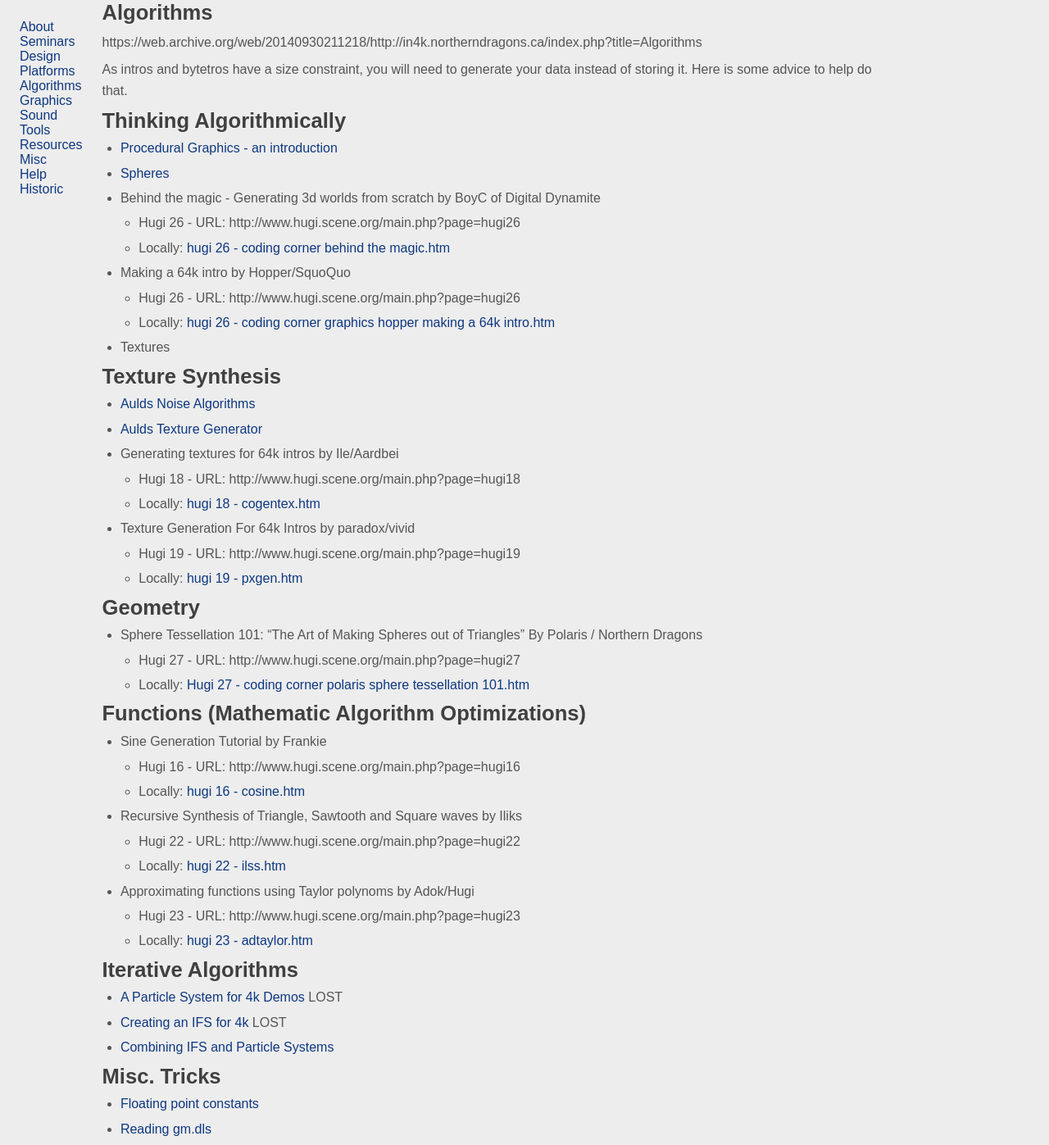
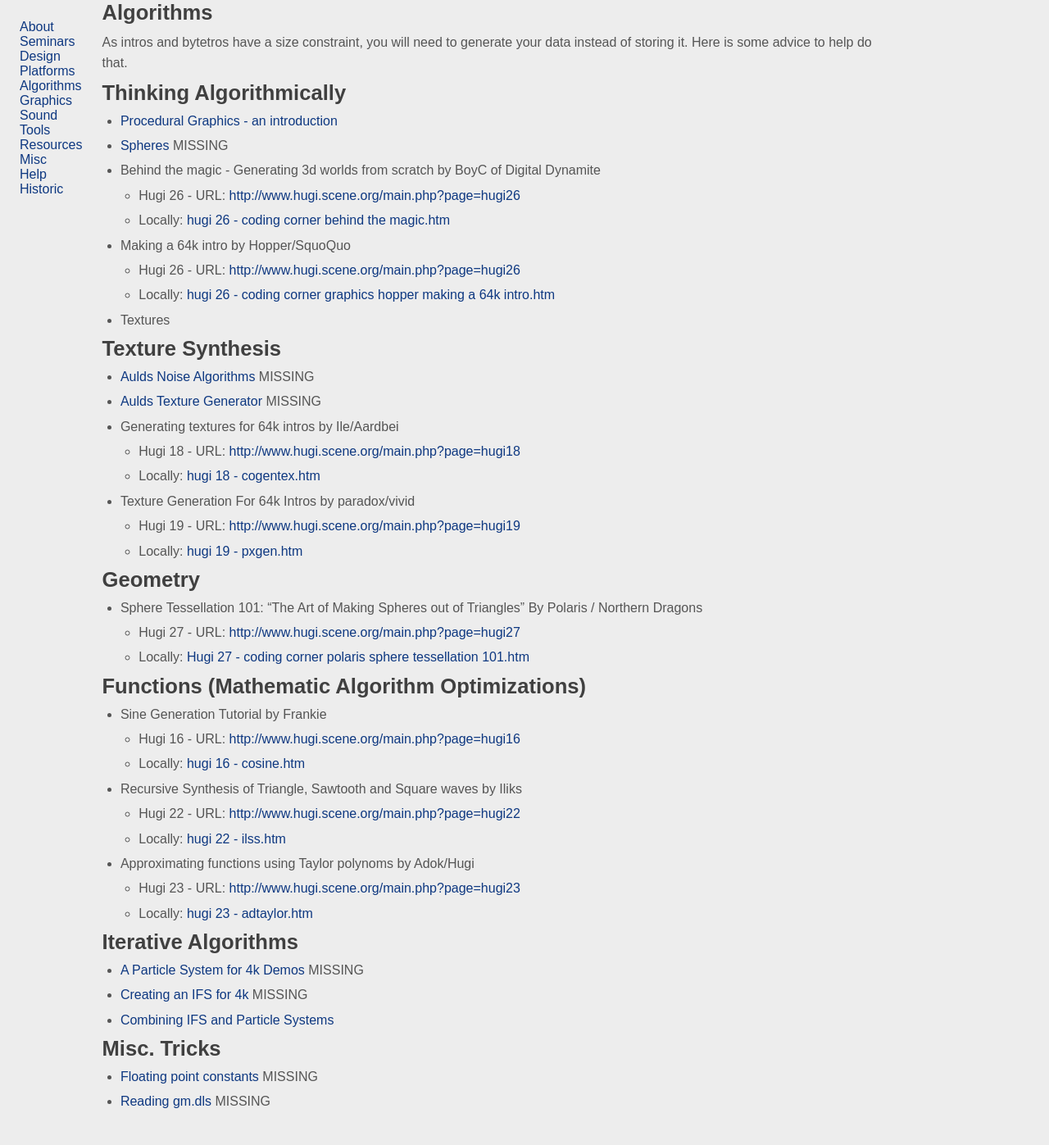
Before and after one commit to in4k/in4k.github.io, a Jekyll site: the page built from wiki/algorithms.markdown, in a window 1280 px wide. Shown: the whole page at 82% size. Built offline with Jekyll 4.4.1, drawn with Linux system fonts in a browser that asks for light colours; some web fonts are replaced; after the commit the page ends 1364 px from its top, so only the background shows below that.

Commit message:
Update algorithms.markdown

```diff
--- a/wiki/algorithms.markdown
+++ b/wiki/algorithms.markdown
@@ -2,8 +2,6 @@
 title: "Algorithms"
 layout: "wiki-page"
 ---
-
-https://web.archive.org/web/20140930211218/http://in4k.northerndragons.ca/index.php?title=Algorithms
 
 As intros and bytetros have a size constraint, you will need to generate your data instead of storing it.
 Here is some advice to help do that.
@@ -11,46 +9,46 @@ Here is some advice to help do that.
 # Thinking Algorithmically
 
 * [Procedural Graphics - an introduction](procedural-graphics-an-introduction)
-* [Spheres](spheres)
+* [Spheres](spheres) MISSING
 * Behind the magic - Generating 3d worlds from scratch by BoyC of Digital Dynamite
-    * Hugi 26 - URL: http://www.hugi.scene.org/main.php?page=hugi26
-    * Locally: [hugi 26 - coding corner behind the magic.htm]()
+    * Hugi 26 - URL: [http://www.hugi.scene.org/main.php?page=hugi26](http://www.hugi.scene.org/main.php?page=hugi26)
+    * Locally: [hugi 26 - coding corner behind the magic.htm](http://in4k.untergrund.net/html_articles/hugi 26 - coding corner behind the magic.htm)
 * Making a 64k intro by Hopper/SquoQuo
-    * Hugi 26 - URL: http://www.hugi.scene.org/main.php?page=hugi26
-    * Locally: [hugi 26 - coding corner graphics hopper making a 64k intro.htm]()
+    * Hugi 26 - URL: [http://www.hugi.scene.org/main.php?page=hugi26](http://www.hugi.scene.org/main.php?page=hugi26)
+    * Locally: [hugi 26 - coding corner graphics hopper making a 64k intro.htm](http://in4k.untergrund.net/html_articles/hugi 26 - coding corner graphics hopper making a 64k intro.htm)
 * Textures
 
 # Texture Synthesis
-* [Aulds Noise Algorithms](aulds-noise-algorithms)
-* [Aulds Texture Generator](aulds-texture-generator)
+* [Aulds Noise Algorithms](aulds-noise-algorithms) MISSING
+* [Aulds Texture Generator](aulds-texture-generator) MISSING
 * Generating textures for 64k intros by Ile/Aardbei
-    * Hugi 18 - URL: http://www.hugi.scene.org/main.php?page=hugi18
-    * Locally: [hugi 18 - cogentex.htm]()
+    * Hugi 18 - URL: [http://www.hugi.scene.org/main.php?page=hugi18](http://www.hugi.scene.org/main.php?page=hugi18)
+    * Locally: [hugi 18 - cogentex.htm](http://in4k.untergrund.net/html_articles/hugi 18 - cogentex.htm)
 * Texture Generation For 64k Intros by paradox/vivid
-    * Hugi 19 - URL: http://www.hugi.scene.org/main.php?page=hugi19
-    * Locally: [hugi 19 - pxgen.htm]()
+    * Hugi 19 - URL: [http://www.hugi.scene.org/main.php?page=hugi19](http://www.hugi.scene.org/main.php?page=hugi19)
+    * Locally: [hugi 19 - pxgen.htm](http://in4k.untergrund.net/html_articles/hugi 19 - pxgen.htm)
 
 # Geometry
 * Sphere Tessellation 101: "The Art of Making Spheres out of Triangles" By Polaris / Northern Dragons
-    * Hugi 27 - URL: http://www.hugi.scene.org/main.php?page=hugi27
+    * Hugi 27 - URL: [http://www.hugi.scene.org/main.php?page=hugi27](http://www.hugi.scene.org/main.php?page=hugi27)
     * Locally: [Hugi 27 - coding corner polaris sphere tessellation 101.htm](http://in4k.untergrund.net/html_articles/hugi_27_-_coding_corner_polaris_sphere_tessellation_101.htm)
 
 # Functions (Mathematic Algorithm Optimizations)
 * Sine Generation Tutorial by Frankie
-    * Hugi 16 - URL: http://www.hugi.scene.org/main.php?page=hugi16
-    * Locally: [hugi 16 - cosine.htm]()
+    * Hugi 16 - URL: [http://www.hugi.scene.org/main.php?page=hugi16](http://www.hugi.scene.org/main.php?page=hugi16)
+    * Locally: [hugi 16 - cosine.htm](http://in4k.untergrund.net/html_articles/hugi 16 - cosine.htm)
 * Recursive Synthesis of Triangle, Sawtooth and Square waves by Iliks
-    * Hugi 22 - URL: http://www.hugi.scene.org/main.php?page=hugi22
-    * Locally: [hugi 22 - ilss.htm]()
+    * Hugi 22 - URL: [http://www.hugi.scene.org/main.php?page=hugi22](http://www.hugi.scene.org/main.php?page=hugi22)
+    * Locally: [hugi 22 - ilss.htm](http://in4k.untergrund.net/html_articles/hugi 22 - ilss.htm)
 * Approximating functions using Taylor polynoms by Adok/Hugi
-    * Hugi 23 - URL: http://www.hugi.scene.org/main.php?page=hugi23
-    * Locally: [hugi 23 - adtaylor.htm]()
+    * Hugi 23 - URL: [http://www.hugi.scene.org/main.php?page=hugi23](http://www.hugi.scene.org/main.php?page=hugi23)
+    * Locally: [hugi 23 - adtaylor.htm](http://in4k.untergrund.net/html_articles/hugi 23 - adtaylor.htm)
 
 # Iterative Algorithms
-* [A Particle System for 4k Demos](a-particle-system-for-4k-demos) LOST
-* [Creating an IFS for 4k](creating-an-ifs-for-4k) LOST
+* [A Particle System for 4k Demos](a-particle-system-for-4k-demos) MISSING
+* [Creating an IFS for 4k](creating-an-ifs-for-4k) MISSING
 * [Combining IFS and Particle Systems](combining-ifs-and-particle-systems)
 
 # Misc. Tricks
-* [Floating point constants](floating-point-constants)
-* [Reading gm.dls](reading-gm.dls)
+* [Floating point constants](floating-point-constants) MISSING
+* [Reading gm.dls](reading-gm.dls) MISSING
```
